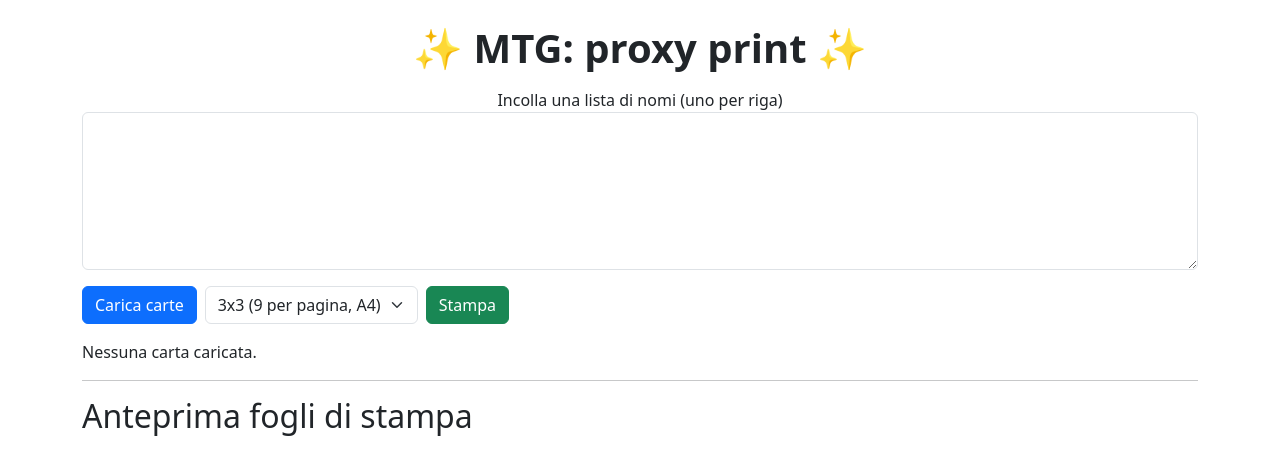
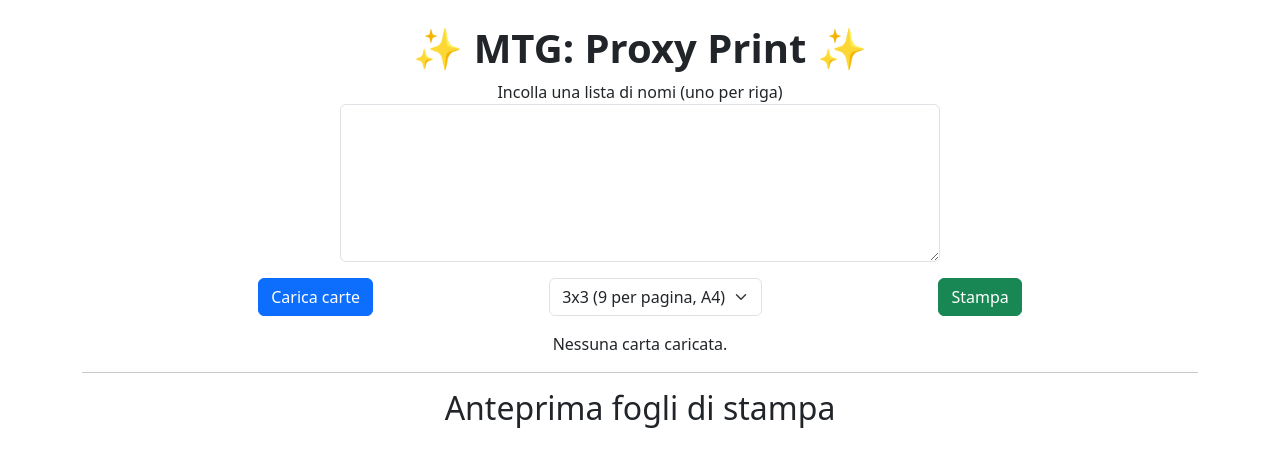
Before and after one commit to kellygreta/mtg-proxy, a React (Vite) app: page / in a window 1280 px wide. Shown: the top 474 px of the page. Built offline with nearby package versions, Linux system fonts and the light colour scheme.

Commit message:
updated layout

```diff
--- a/src/App.jsx
+++ b/src/App.jsx
@@ -24,23 +24,21 @@
   }
 
   return (
-    <div className="container py-4">
-      <div className=" text-center mb-3">
-        <h1 className="fw-bold m-0  display-6 ">✨ MTG: proxy print ✨</h1>
-      </div>
+    <div className="container py-4 text-center">
+      <h1 className="fw-bold display-6">✨ MTG: Proxy Print ✨</h1>
 
-      <div className="text-center mb-3">
+      <div className="mb-3">
         <label>Incolla una lista di nomi (uno per riga)</label>
-
         <textarea
-          className="form-control"
+          className="form-control mx-auto"
+          style={{ maxWidth: "600px" }}
           rows={6}
           value={input}
           onChange={(e) => setInput(e.target.value)}
         />
       </div>
 
-      <div className="d-flex gap-2 mb-3">
+      <div className="d-flex justify-content-evenly mb-3">
         <button className="btn btn-primary" onClick={handleLoad}>
           Carica carte
         </button>
```
